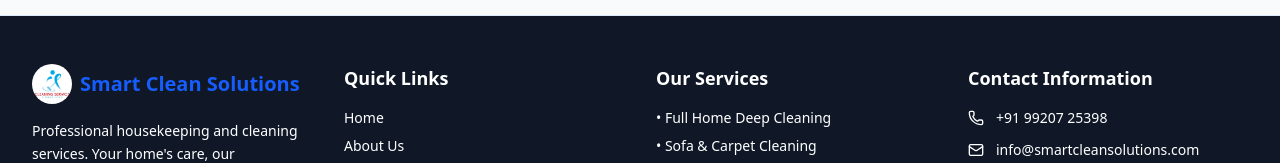
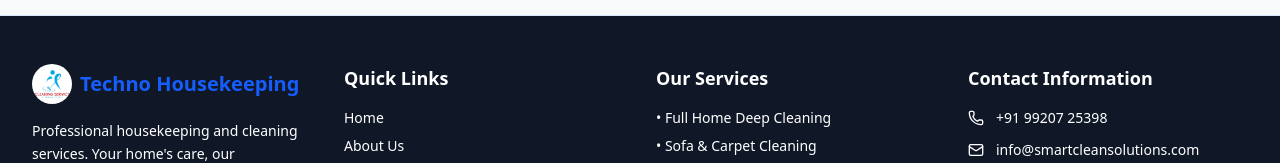
Before and after one commit to jadhavkomal77/housekeeping-web, a React (Vite) app: page /feature/24-7-available in a window 1280 px wide. Shown: the part 850-1013 px from the top of the page. Built offline with nearby package versions, Linux system fonts and the light colour scheme.

Commit message:
update footer

```diff
--- a/src/components/Footer.jsx
+++ b/src/components/Footer.jsx
@@ -22,7 +22,7 @@
 
 
                             <span className="text-xl font-bold text-blue-600">
-                                Smart Clean Solutions
+                                Techno Housekeeping
                             </span>
                         </Link>
 
```
